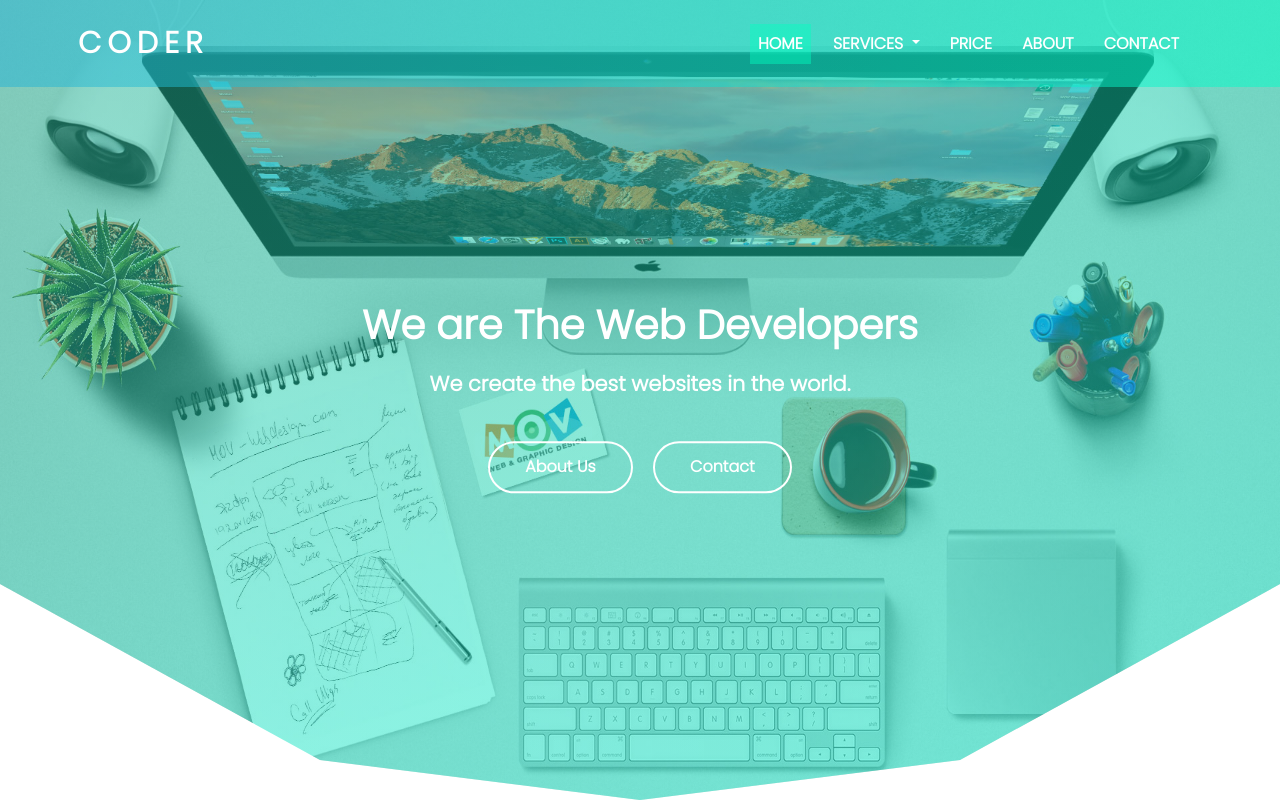
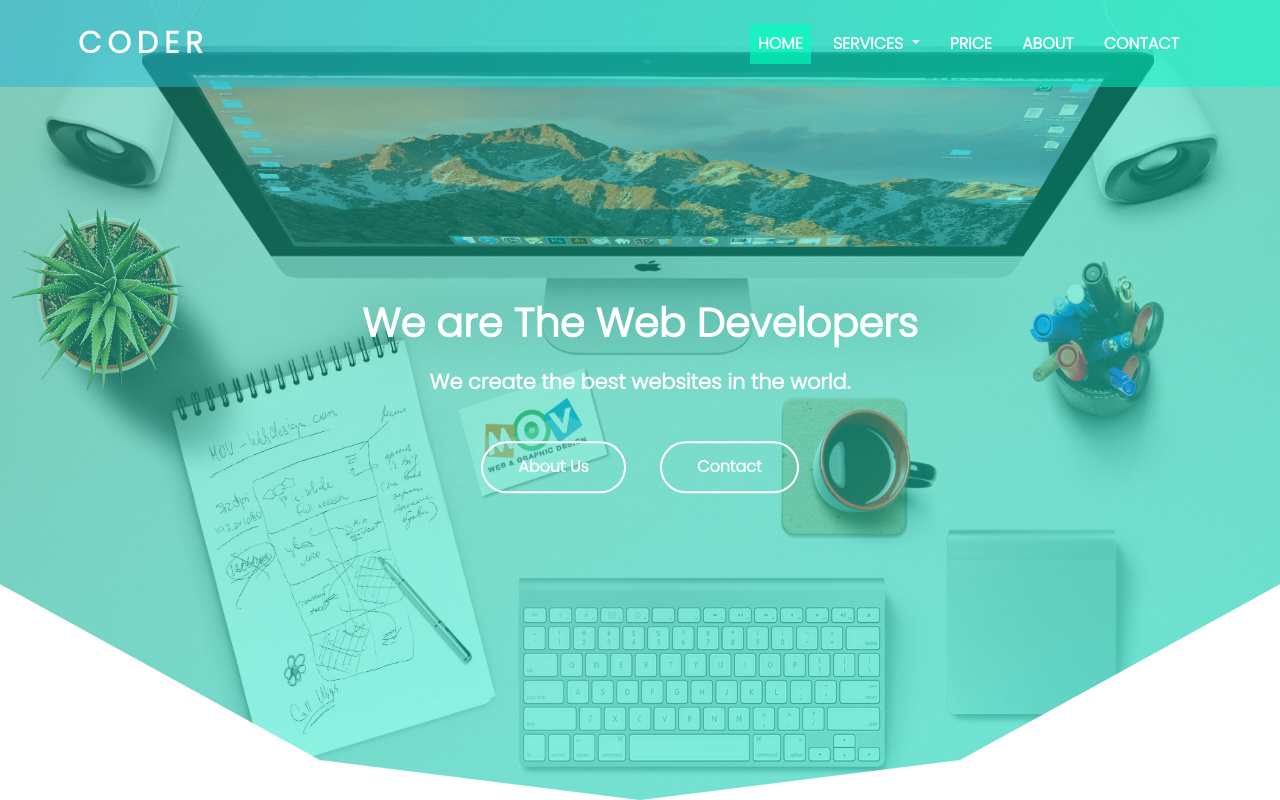
Before and after one commit to husaynrion/responsive, a plain HTML site: page index.html in a window 1280 px wide. In both pictures the pointer is over the link "HOME". Shown: the top 800 px of the page. Drawn offline with nearby package versions, Linux system fonts and the light colour scheme.

Commit message:
Change
Btn margin
Navbar hover opacity

```diff
--- a/style.css
+++ b/style.css
@@ -84,7 +84,7 @@ p{
     border: 2px solid#fff;
     border-radius: 50px;
     padding: 12px 35px;
-    margin: 5px 8px;
+    margin: 7px 15px;
     color: #fff;
     font-size: 1rem;
     font-weight: 800;
@@ -137,7 +137,7 @@ p{
     margin: 0px 7px;
 }
 .nav-link:hover,.dropdown-item:hover{
-    background-color: rgba(0, 255, 191, 0.438)!important;
+    background-color: rgba(0, 255, 191, 0.65)!important;
 }
 footer{
     height: 3px;
```
